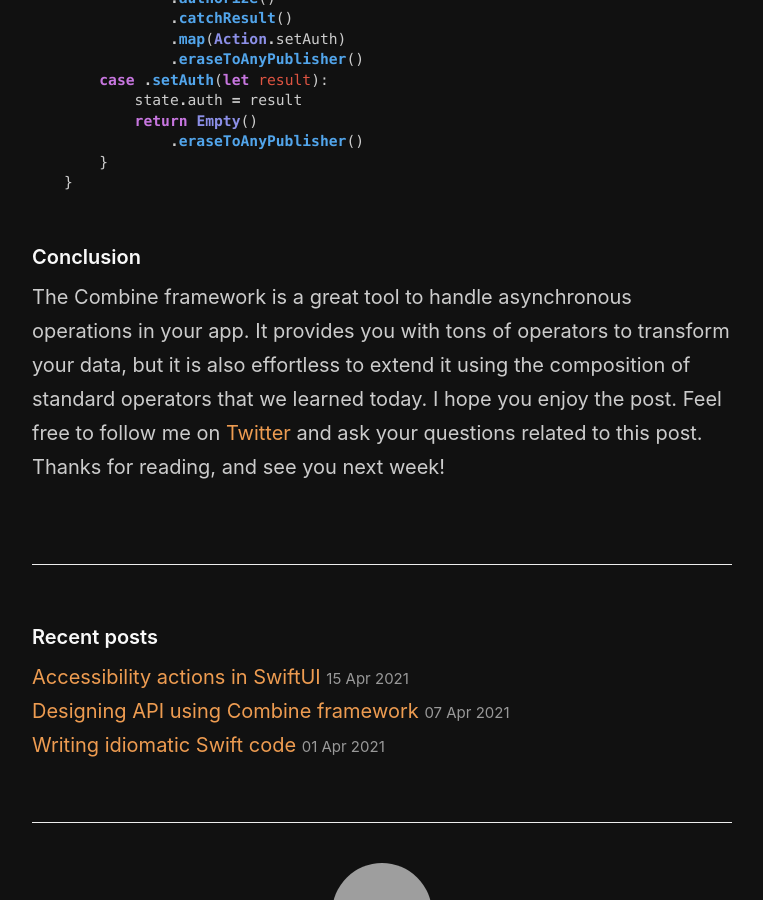
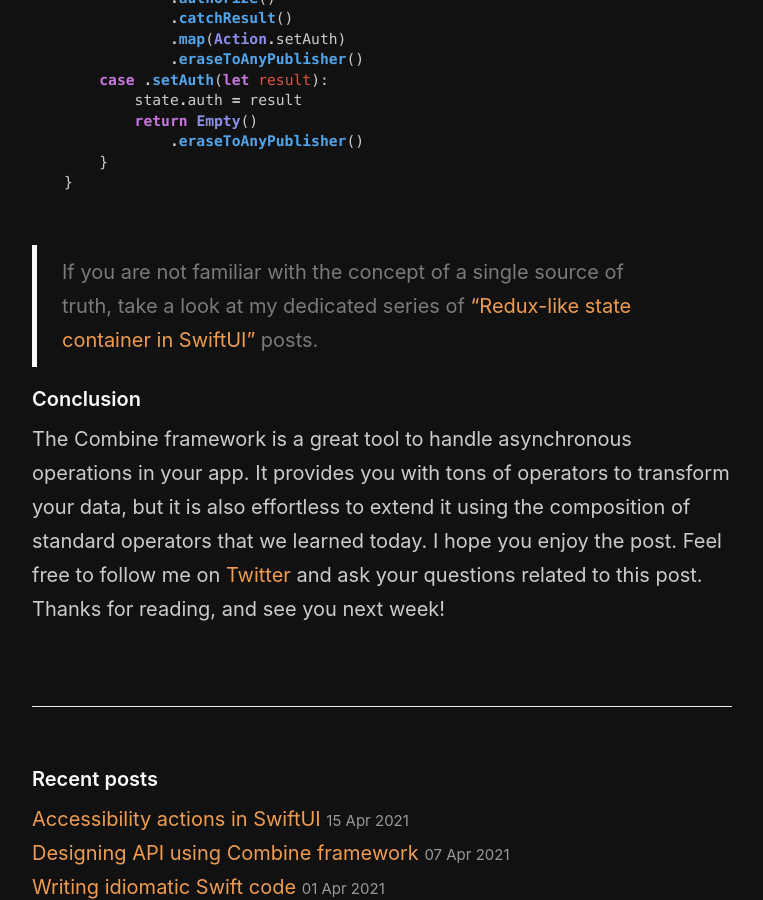
Before and after one commit to mecid/mecid.github.io, a Jekyll site: the page built from _posts/2021-04-28-building-custom-combine-operators-in-swift.md, in a window 1280 px wide and 900 px high, scrolled down 3903 px. Shown: the whole window, without its empty margins (258-1021 px from the left). Built offline with Jekyll 4.4.1, drawn with Linux system fonts in a browser that asks for light colours; grey boxes are pictures that could not be loaded.

Commit message:
reference post added to custom combine operators post

````diff
--- a/_posts/2021-04-28-building-custom-combine-operators-in-swift.md
+++ b/_posts/2021-04-28-building-custom-combine-operators-in-swift.md
@@ -122,5 +122,7 @@ func authReducer(
 }
 ```
 
+> If you are not familiar with the concept of a single source of truth, take a look at my dedicated series of ["Redux-like state container in SwiftUI"](/2019/09/18/redux-like-state-container-in-swiftui/) posts.
+
 #### Conclusion
 The Combine framework is a great tool to handle asynchronous operations in your app. It provides you with tons of operators to transform your data, but it is also effortless to extend it using the composition of standard operators that we learned today. I hope you enjoy the post. Feel free to follow me on [Twitter](https://twitter.com/mecid) and ask your questions related to this post. Thanks for reading, and see you next week!
````
